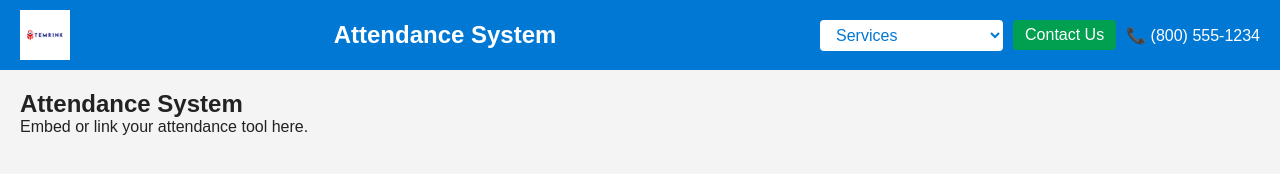
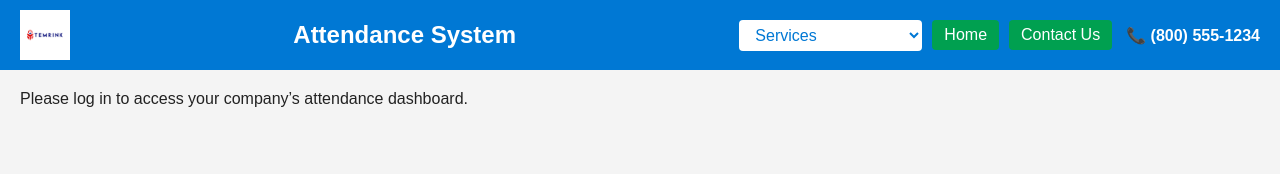
Before and after one commit to tjtemrink/temrink-website, a plain HTML site: page attendance.html in a window 1280 px wide. Drawn offline with Linux system fonts and the light colour scheme.

Commit message:
Update attendance.html

```diff
--- a/attendance.html
+++ b/attendance.html
@@ -4,25 +4,43 @@
   <meta charset="UTF-8" />
   <meta name="viewport" content="width=device-width,initial-scale=1.0"/>
   <title>Temrink | Attendance System</title>
-  <!-- same styles as index.html -->
   <style>
-    * { box-sizing:border-box; margin:0; padding:0; }
-    body { font-family:Arial,sans-serif; background:#f4f4f4; color:#222; }
+    /* same header CSS */
+    * { box-sizing:border-box; margin:0; padding:0 }
+    body { font-family:Arial,sans-serif; background:#f4f4f4; color:#222 }
     header {
       display:flex; align-items:center; justify-content:space-between;
       background:#0078D4; padding:10px 20px; color:white;
     }
-    .logo { max-height:50px; width:auto; }
-    .site-title { flex:1; text-align:center; font-size:1.5em; font-weight:bold; }
-    .header-actions { display:flex; align-items:center; gap:10px; }
+    .logo { max-height:50px; width:auto }
+    .site-title {
+      flex:1; text-align:center; font-size:1.5em; font-weight:bold;
+    }
+    .header-actions {
+      display:flex; align-items:center; gap:10px;
+    }
     .header-actions select,
-    .header-actions button { padding:6px 12px; font-size:1em; border:none; border-radius:4px; cursor:pointer; }
-    .header-actions select { background:white; color:#0078D4; }
-    .header-actions button { background:#00a050; color:white; }
+    .header-actions button {
+      padding:6px 12px; font-size:1em; border:none; border-radius:4px;
+      cursor:pointer;
+    }
+    .header-actions select {
+      background:white; color:#0078D4;
+    }
+    .header-actions button {
+      background:#00a050; color:white;
+    }
+    .header-actions span {
+      font-weight:bold; margin-left:4px;
+    }
   </style>
+  <script>
+    function navigate(url) {
+      if (url && url !== '#') window.location.href = url;
+    }
+  </script>
 </head>
 <body>
-
   <header>
     <img class="logo" src="img/temrink-lock-icon.png" alt="Temrink Logo">
     <div class="site-title">Attendance System</div>
@@ -30,24 +48,18 @@
       <select onchange="navigate(this.value)">
         <option value="#">Services</option>
         <option value="attendance.html">Attendance System</option>
-        <option value="services.html">Other Service</option>
+        <option value="coming-soon.html">Other Service</option>
       </select>
+      <button onclick="navigate('index.html')">Home</button>
       <button onclick="navigate('contact.html')">Contact Us</button>
       <span>📞 (800) 555-1234</span>
     </div>
   </header>
 
-  <script>
-    function navigate(url) {
-      if (url && url !== "#") window.location.href = url;
-    }
-  </script>
-
   <main style="padding:20px;">
-    <!-- your attendance system widget or instructions go here -->
-    <h2>Attendance System</h2>
-    <p>Embed or link your attendance tool here.</p>
+    <!-- TODO: implement login + company data display -->
+    <p>Please log in to access your company’s attendance dashboard.</p>
+    <!-- e.g. a Microsoft Entra B2C or MSAL.js login button can go here -->
   </main>
-
 </body>
 </html>
```
